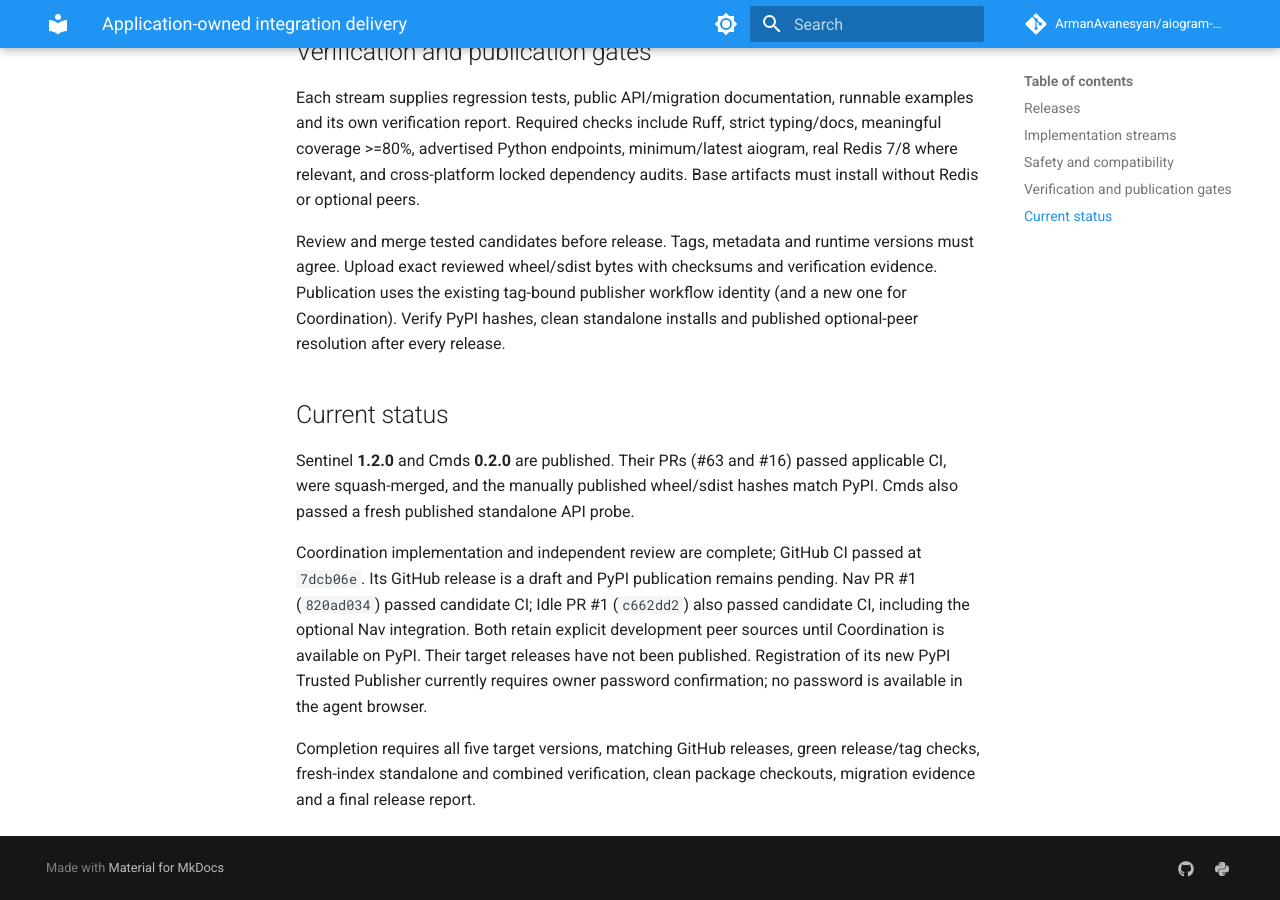
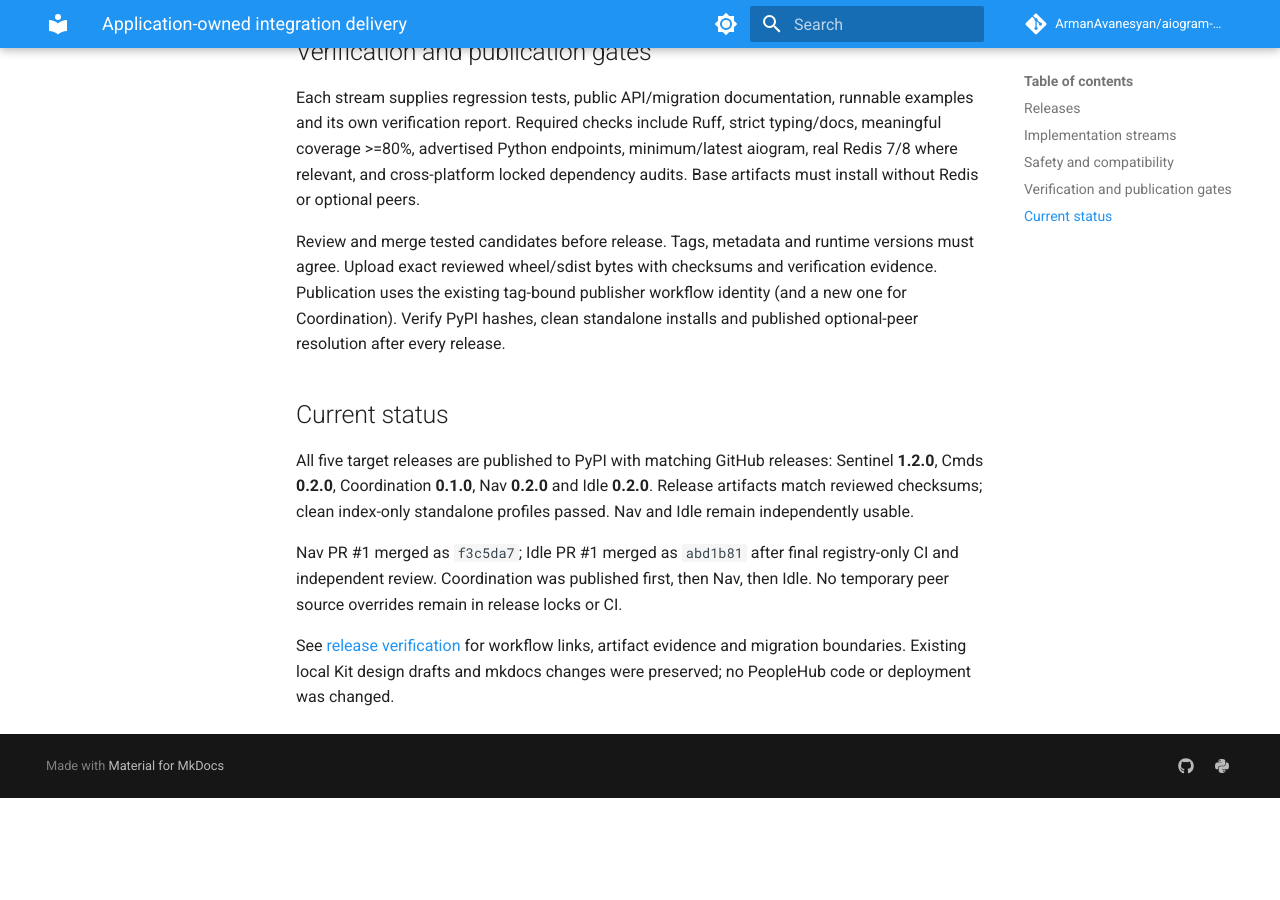
Before and after one commit to ArmanAvanesyan/aiogram-sentinel, an MkDocs documentation site: the page built from docs/design/consumer-integration-roadmap.md, in a window 1280 px wide and 900 px high, scrolled down 1916 px. Built offline with MkDocs 1.6.1 and Material for MkDocs 9.7.7, drawn with Linux system fonts in a browser that asks for light colours; comment, search, counter and statistics services are not loaded; after the commit the page ends 2714 px from its top, so only the background shows below that.

Commit message:
docs: record verified standalone library releases

```diff
--- a/docs/design/consumer-integration-roadmap.md
+++ b/docs/design/consumer-integration-roadmap.md
@@ -79,18 +79,15 @@
 
 ## Current status
 
-Sentinel **1.2.0** and Cmds **0.2.0** are published. Their PRs (#63 and #16)
-passed applicable CI, were squash-merged, and the manually published wheel/sdist
-hashes match PyPI. Cmds also passed a fresh published standalone API probe.
+All five target releases are published to PyPI with matching GitHub releases:
+Sentinel **1.2.0**, Cmds **0.2.0**, Coordination **0.1.0**, Nav **0.2.0** and
+Idle **0.2.0**. Release artifacts match reviewed checksums; clean index-only
+standalone profiles passed. Nav and Idle remain independently usable.
 
-Coordination implementation and independent review are complete; GitHub CI passed
-at `7dcb06e`. Its GitHub release is a draft and PyPI publication remains pending.
-Nav PR #1 (`820ad034`) passed candidate CI; Idle PR #1 (`c662dd2`) also passed
-candidate CI, including the optional Nav integration. Both retain explicit development peer sources until Coordination
-is available on PyPI. Their target releases have not been published.
-Registration of its new PyPI Trusted Publisher currently requires owner password
-confirmation; no password is available in the agent browser.
+Nav PR #1 merged as `f3c5da7`; Idle PR #1 merged as `abd1b81` after final
+registry-only CI and independent review. Coordination was published first, then
+Nav, then Idle. No temporary peer source overrides remain in release locks or CI.
 
-Completion requires all five target versions, matching GitHub releases, green
-release/tag checks, fresh-index standalone and combined verification, clean
-package checkouts, migration evidence and a final release report.
+See [release verification](library-release-verification.md) for workflow links,
+artifact evidence and migration boundaries. Existing local Kit design drafts and
+mkdocs changes were preserved; no PeopleHub code or deployment was changed.
```
Also changed, not shown: docs/design/application-migration-guide.md (+5 -6 lines), docs/design/library-release-verification.md (added, +45 -0 lines).
